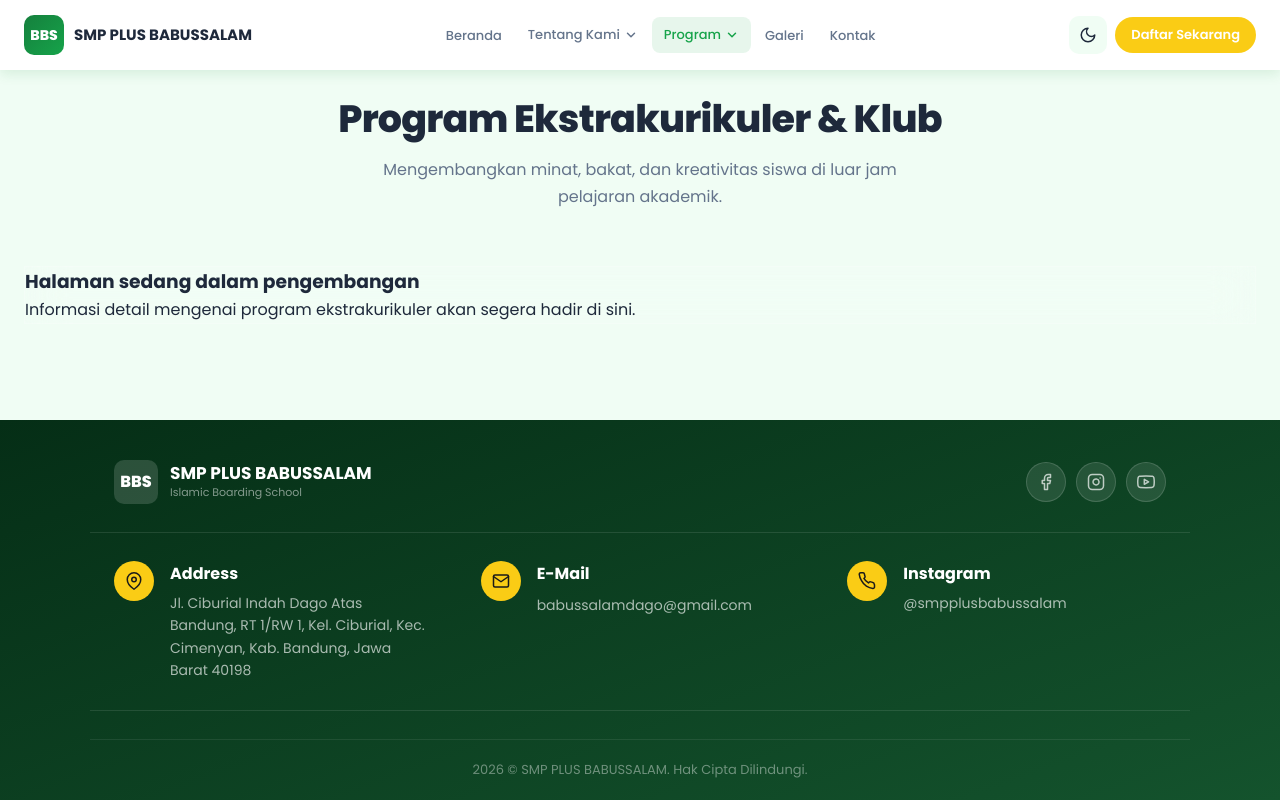
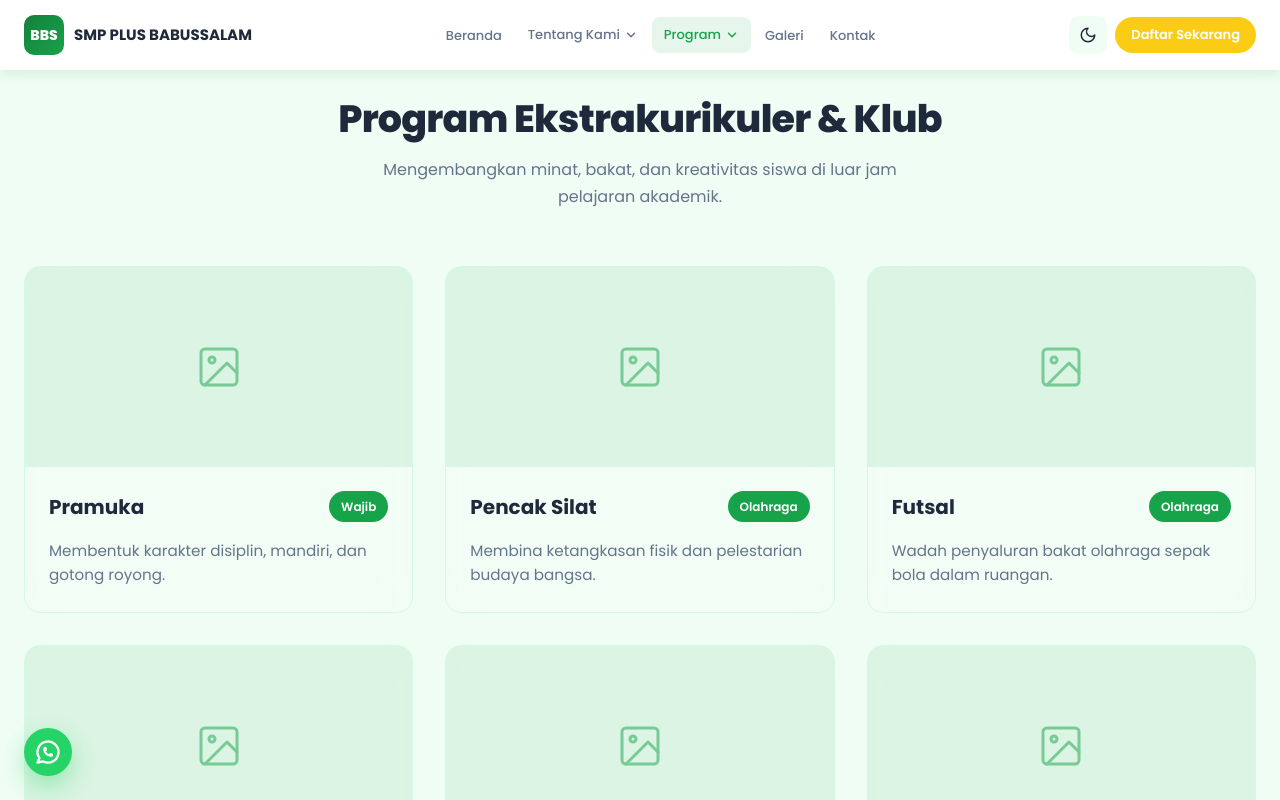
Before and after one commit to kajamm/SMP_BBS, a Next.js app: page /ekstrakurikuler in a window 1280 px wide. Shown: the top 800 px of the page. Built offline with nearby package versions, Linux system fonts and the light colour scheme.

Commit message:
penambahan dan perubahan fungsi, menu, dan data dummy ekskul

```diff
--- a/app/ekstrakurikuler/page.tsx
+++ b/app/ekstrakurikuler/page.tsx
@@ -17,9 +17,34 @@ export default function EkstrakurikulerPage() {
             </p>
           </div>
 
-          <div className="glass p-8 rounded-xl text-center fade-in">
-            <h3 className="text-xl font-bold mb-4">Halaman sedang dalam pengembangan</h3>
-            <p className="text-gray-500">Informasi detail mengenai program ekstrakurikuler akan segera hadir di sini.</p>
+          <div style={{ display: "grid", gridTemplateColumns: "repeat(auto-fill, minmax(300px, 1fr))", gap: "32px", marginTop: "32px" }} className="fade-in">
+            {[
+              { nama: "Pramuka", kategori: "Wajib", deskripsi: "Membentuk karakter disiplin, mandiri, dan gotong royong." },
+              { nama: "Pencak Silat", kategori: "Olahraga", deskripsi: "Membina ketangkasan fisik dan pelestarian budaya bangsa." },
+              { nama: "Futsal", kategori: "Olahraga", deskripsi: "Wadah penyaluran bakat olahraga sepak bola dalam ruangan." },
+              { nama: "Tahfidz Quran", kategori: "Keagamaan", deskripsi: "Bimbingan hafalan Al-Quran dengan target capaian khusus." },
+              { nama: "English Club", kategori: "Akademik", deskripsi: "Melatih kemampuan berbahasa Inggris aktif dan pasif." },
+              { nama: "Karya Ilmiah Remaja (KIR)", kategori: "Akademik", deskripsi: "Mengembangkan nalar kritis dan budaya meneliti bagi siswa." },
+            ].map((ekskul, i) => (
+              <div key={i} className="glass" style={{ display: "flex", flexDirection: "column", borderRadius: "16px", overflow: "hidden", border: "1px solid var(--border)", transition: "transform 0.3s ease, box-shadow 0.3s ease" }}>
+                {/* Image Placeholder */}
+                <div style={{ width: "100%", height: "200px", backgroundColor: "rgba(22, 163, 74, 0.1)", display: "flex", alignItems: "center", justifyContent: "center" }}>
+                  <svg width="48" height="48" viewBox="0 0 24 24" fill="none" stroke="var(--primary)" strokeWidth="1.5" strokeLinecap="round" strokeLinejoin="round" style={{ opacity: 0.5 }}>
+                    <rect x="3" y="3" width="18" height="18" rx="2" ry="2"></rect>
+                    <circle cx="8.5" cy="8.5" r="1.5"></circle>
+                    <polyline points="21 15 16 10 5 21"></polyline>
+                  </svg>
+                </div>
+
+                <div style={{ padding: "24px", display: "flex", flexDirection: "column", flexGrow: 1 }}>
+                  <div style={{ display: "flex", justifyContent: "space-between", alignItems: "flex-start", marginBottom: "16px" }}>
+                    <h3 style={{ fontSize: "1.25rem", fontWeight: 700, color: "var(--text)", margin: 0 }}>{ekskul.nama}</h3>
+                    <span style={{ fontSize: "0.75rem", padding: "6px 12px", borderRadius: "99px", background: "var(--primary)", color: "white", fontWeight: 600 }}>{ekskul.kategori}</span>
+                  </div>
+                  <p style={{ color: "var(--text-muted)", fontSize: "0.95rem", lineHeight: 1.6, margin: 0 }}>{ekskul.deskripsi}</p>
+                </div>
+              </div>
+            ))}
           </div>
         </div>
       </section>
--- a/app/layout.tsx
+++ b/app/layout.tsx
@@ -4,6 +4,7 @@ import Navbar from "@/components/Navbar";
 import Footer from "@/components/Footer";
 import ScrollTop from "@/components/ScrollTop";
 import ScrollReveal from "@/components/ScrollReveal";
+import WhatsAppFloat from "@/components/WhatsAppFloat";
 
 export const metadata: Metadata = {
   title: "SMP Plus Babussalam",
@@ -31,11 +32,12 @@ export default function RootLayout({ children }: { children: React.ReactNode })
         />
       </head>
       <body>
-        <ScrollReveal />
         <Navbar />
         <main>{children}</main>
         <Footer />
+        <WhatsAppFloat />
         <ScrollTop />
+        <ScrollReveal />
       </body>
     </html>
   );
--- a/components/Footer.tsx
+++ b/components/Footer.tsx
@@ -3,7 +3,7 @@
 import Link from "next/link";
 import { usePathname } from "next/navigation";
 import { sekolah } from "@/data/sekolah";
-import { IconFacebook, IconInstagram, IconYoutube, IconMapPin, IconMail, IconPhoneCall } from "./icons";
+import { IconInstagram, IconYoutube, IconMapPin, IconMail, IconPhoneCall } from "./icons";
 
 const navLinks = [
   { href: "/", label: "Beranda" },
@@ -54,13 +54,10 @@ export default function Footer() {
           </div>
 
           <div className="footer-sosmed">
-            <a href="#" className="footer-sosmed-btn" aria-label="Facebook">
-              <IconFacebook />
-            </a>
-            <a href="#" className="footer-sosmed-btn" aria-label="Instagram">
+            <a href={sekolah.instagramUrl} target="_blank" rel="noopener noreferrer" className="footer-sosmed-btn" aria-label="Instagram">
               <IconInstagram />
             </a>
-            <a href="#" className="footer-sosmed-btn" aria-label="YouTube">
+            <a href={sekolah.youtubeUrl} target="_blank" rel="noopener noreferrer" className="footer-sosmed-btn" aria-label="YouTube">
               <IconYoutube />
             </a>
           </div>
@@ -97,8 +94,10 @@ export default function Footer() {
               <IconPhoneCall />
             </div>
             <div>
-              <div className="footer-contact-label">Instagram</div>
-              <div className="footer-contact-value">{sekolah.instagram}</div>
+              <div className="footer-contact-label">Contact</div>
+              <a href={`https://wa.me/${sekolah.whatsapp}`} target="_blank" rel="noopener noreferrer" className="footer-contact-value footer-contact-link">
+                {sekolah.telepon}
+              </a>
             </div>
           </div>
         </div>
--- /dev/null
+++ b/components/WhatsAppFloat.tsx
@@ -0,0 +1,42 @@
+"use client";
+
+import { sekolah } from "@/data/sekolah";
+import { IconWhatsapp } from "./icons";
+
+export default function WhatsAppFloat() {
+  return (
+    <a
+      href={`https://wa.me/${sekolah.whatsapp}`}
+      target="_blank"
+      rel="noopener noreferrer"
+      className="wa-float fade-in-up"
+      aria-label="Chat WhatsApp"
+      style={{
+        position: "fixed",
+        bottom: "24px",
+        left: "24px",
+        width: "48px",
+        height: "48px",
+        backgroundColor: "#25D366",
+        color: "white",
+        borderRadius: "50%",
+        display: "flex",
+        alignItems: "center",
+        justifyContent: "center",
+        boxShadow: "0 10px 25px rgba(37, 211, 102, 0.4)",
+        zIndex: 9999,
+        transition: "all 0.3s ease",
+      }}
+      onMouseOver={(e) => {
+        e.currentTarget.style.transform = "scale(1.1) translateY(-4px)";
+        e.currentTarget.style.boxShadow = "0 15px 30px rgba(37, 211, 102, 0.5)";
+      }}
+      onMouseOut={(e) => {
+        e.currentTarget.style.transform = "scale(1) translateY(0)";
+        e.currentTarget.style.boxShadow = "0 10px 25px rgba(37, 211, 102, 0.4)";
+      }}
+    >
+      <IconWhatsapp width={28} height={28} />
+    </a>
+  );
+}
--- a/components/icons.tsx
+++ b/components/icons.tsx
@@ -230,6 +230,25 @@ export const IconMoon = (p: SVGProps<SVGSVGElement>) => (
   </svg>
 );
 
+export const IconWhatsapp = (p: SVGProps<SVGSVGElement>) => (
+  <svg
+    xmlns="http://www.w3.org/2000/svg"
+    width="24"
+    height="24"
+    viewBox="0 0 24 24"
+    fill="none"
+    stroke="currentColor"
+    strokeWidth="2"
+    strokeLinecap="round"
+    strokeLinejoin="round"
+    {...p}
+  >
+    <path stroke="none" d="M0 0h24v24H0z" fill="none" />
+    <path d="M3 21l1.65 -3.8a9 9 0 1 1 3.4 2.9l-5.05 .9" />
+    <path d="M9 10a.5 .5 0 0 0 1 0v-1a.5 .5 0 0 0 -1 0v1a5 5 0 0 0 5 5h1a.5 .5 0 0 0 0 -1h-1a.5 .5 0 0 0 0 1" />
+  </svg>
+);
+
 export const IconSun = (p: SVGProps<SVGSVGElement>) => (
   <svg {...base} width={18} height={18} {...p}>
     <circle cx="12" cy="12" r="4" />
--- a/data/sekolah.ts
+++ b/data/sekolah.ts
@@ -11,7 +11,11 @@ export const sekolah = {
   alamat:
     "Jl. Ciburial Indah Dago Atas Bandung, RT 1/RW 1, Kel. Ciburial, Kec. Cimenyan, Kab. Bandung, Jawa Barat 40198",
   email: "babussalamdago@gmail.com",
+  telepon: "+62 812-3456-7890",
+  whatsapp: "6281234567890",
   instagram: "@smpplusbabussalam",
+  instagramUrl: "https://www.instagram.com/smpplusbabussalam/",
+  youtubeUrl: "https://www.youtube.com/@SmpPlusBabussalam",
   website: "www.babussalamdago.com",
   skPendirian: "527/I02.7/Kep/OT/1997, tanggal 6 November 1997",
   tahunBerdiri: 1983,
@@ -49,7 +53,7 @@ export const pilarUtama = ["Unggul", "Beriman", "Berkarakter", "Global"];
 
 export const sistemPendidikan = [
   "Sistem full-day, 6 hari belajar per minggu.",
-  "Menggunakan kurikulum integral — memadukan kurikulum Kemendikbud dengan kurikulum kepesantrenan (nahwu-sharaf, fiqh, tafsir, hadits, aqidah-akhlak, khitabah).",
+  "Menggunakan kurikulum integral, memadukan kurikulum Kemendikbud dengan kurikulum kepesantrenan (nahwu-sharaf, fiqh, tafsir, hadits, aqidah-akhlak, khitabah).",
   "Santri tingkat SMP dan SMA diwajibkan tinggal di asrama.",
   "Target hafalan: siswa kelas 3 SMP ditargetkan hafal Al-Quran juz 29.",
 ];
```
Also changed, not shown: app/wali-kelas/page.tsx (+20 -3 lines), components/Hero.tsx (+2 -23 lines), components/Kontak.tsx (+16 -11 lines), components/Profil.tsx (+9 -2 lines).
